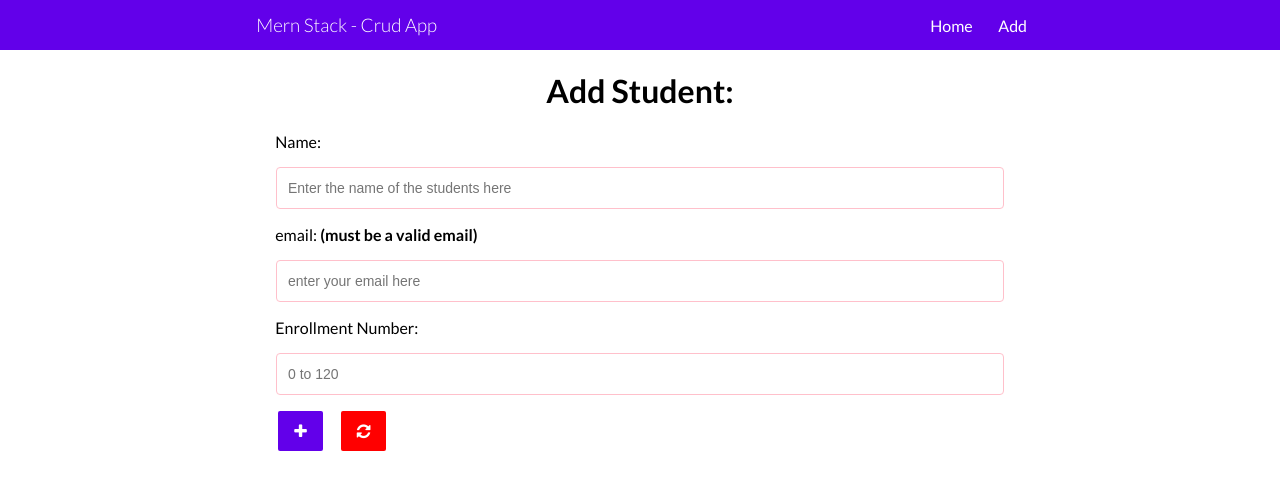
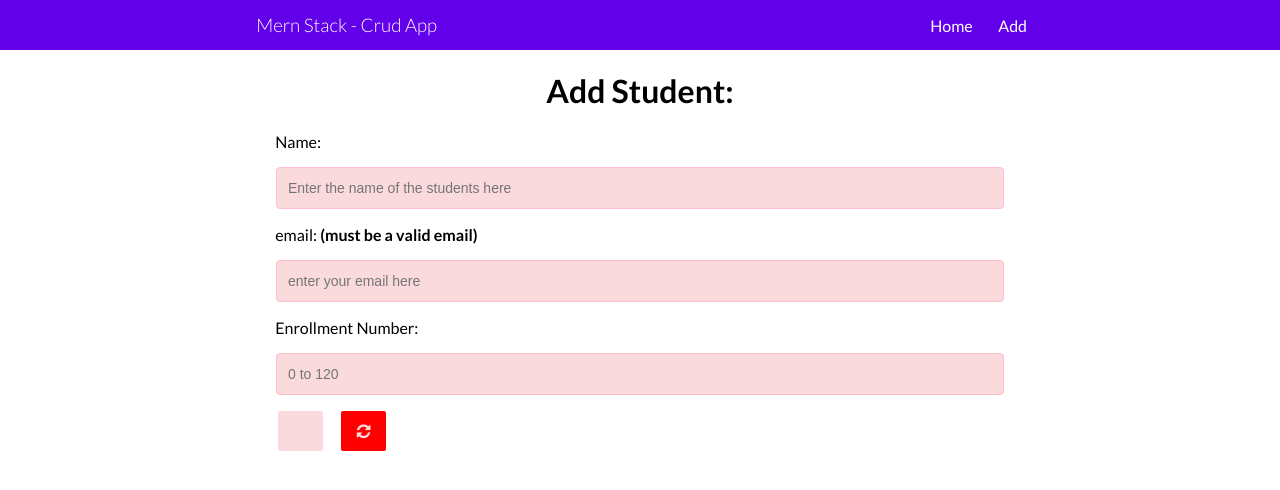
Before and after one commit to NajlaDevOps/pfefinal, a React (Create React App) app in the folder client/: page /add in a window 1280 px wide. Shown: the top 490 px of the page. Built offline with nearby package versions, Linux system fonts and the light colour scheme.

Commit message:
Update AddStudent.css

```diff
--- a/client/src/components/AddStudent/AddStudent.css
+++ b/client/src/components/AddStudent/AddStudent.css
@@ -12,7 +12,7 @@
   font-size: 14px;
   line-height: 1.5;
   color: rgba(0,0,0,.65);
-  background-color: #fff;
+  background-color: #FADADD;
   border: 1px solid #FFC0CB;
   border-radius: 4px;
   outline: none;
@@ -21,7 +21,7 @@
 .Add-Student-Submit, .Add-Student-Reset {
   width: 45px;
   height: 40px;
-  color: #fff;
+  color: #FADADD;
   border: none;
   margin-left: 18px;
   border-radius: 2px;
@@ -30,7 +30,7 @@
 }
 
 .Add-Student-Submit {
-  background-color: #6200ea;
+  background-color: #FADADD;
 }
 
 .Add-Student-Reset {
```
